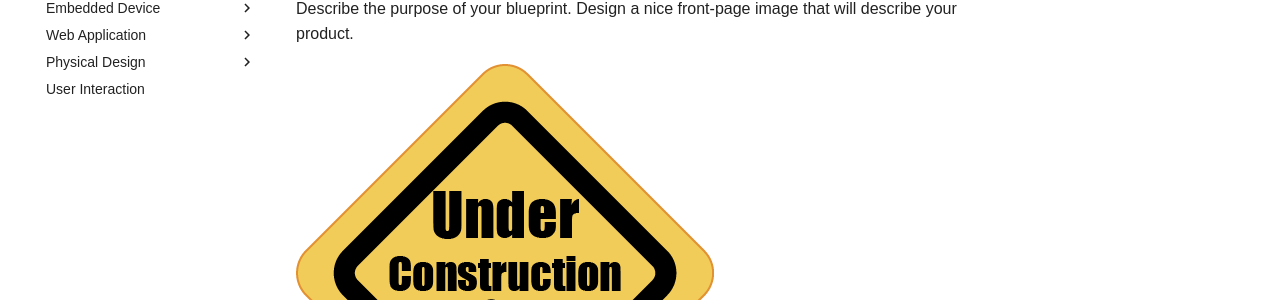
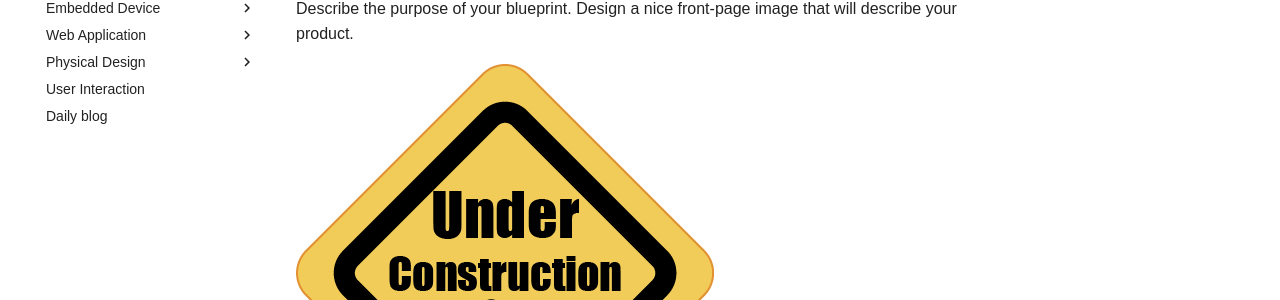
Before and after one commit to jobknaap/Test-import, an MkDocs documentation site: the page built from docs/index.md, in a window 1280 px wide. Shown: the part 184-484 px from the top of the page. Built offline with MkDocs 1.6.1 and Material for MkDocs 9.7.7, drawn with Linux system fonts in a browser that asks for light colours; some web fonts are replaced.

Commit message:
Added the blog page to the navbar.

```diff
--- a/mkdocs.yml
+++ b/mkdocs.yml
@@ -45,6 +45,7 @@ nav:
       - 'Create' : 'create.md'
       - 'Conclusion & reflection' : 'cr.md'
     - 'User Interaction' : 'user_interaction.md'
+    - 'Daily blog' : 'blog.md'
 
 plugins:
   - search
```
